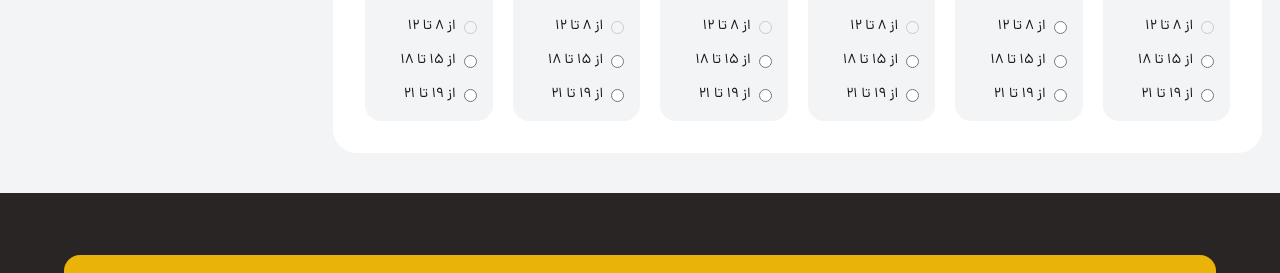
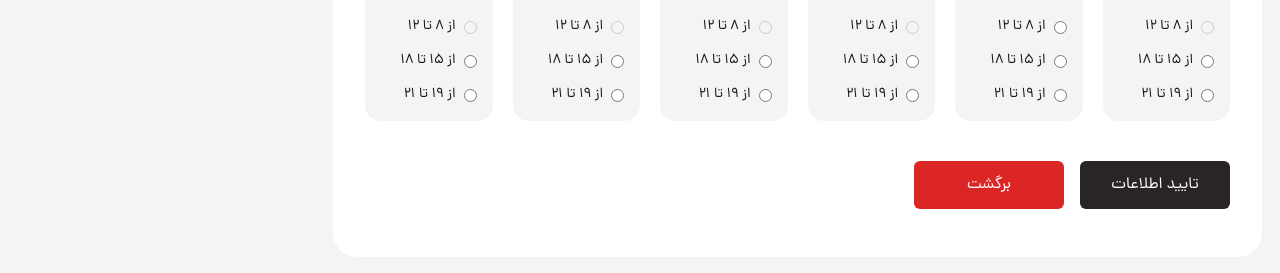
Before and after one commit to milad1385/tool-shop, a Next.js app: page /checkout in a window 1280 px wide. Shown: the part 1121-1394 px from the top of the page. Built offline with nearby package versions, Linux system fonts and the light colour scheme; grey boxes are pictures that could not be loaded.

Commit message:
add accept and back to cart btn in order page

```diff
--- a/src/components/templates/checkout/MainBox.tsx
+++ b/src/components/templates/checkout/MainBox.tsx
@@ -7,6 +7,8 @@ import AddressModal from "./AddressModal";
 import Orders from "./Orders";
 import Title from "./Title";
 import ChooseTime from "./ChooseTime";
+import Button from "@/components/ui/Button";
+import Link from "next/link";
 
 function MainBox() {
   return (
@@ -40,7 +42,14 @@ function MainBox() {
 
       <Orders />
 
-      <ChooseTime/>
+      <ChooseTime />
+
+      <div className="flex gap-x-4">
+        <Button className="!w-[150px] mt-10">تایید اطلاعات</Button>
+        <Link href="/cart">
+          <Button className="!w-[150px] mt-10 !bg-red-600">برگشت</Button>
+        </Link>
+      </div>
     </div>
   );
 }
--- a/src/components/templates/checkout/Time.tsx
+++ b/src/components/templates/checkout/Time.tsx
@@ -6,7 +6,7 @@ function Time({ clocks, weekName }) {
       <h2 className="text-center font-Lalezar text-zinc-700">{weekName}</h2>
       <ul className="mt-4 space-y-3.5">
         {clocks.map((clock) => (
-          <li className="flex items-center gap-x-2">
+          <li key={clock.id} className="flex items-center gap-x-2">
             <input disabled={clock.isDisable} type="radio" className="accent-black" name="time" id={`clock-${clock.id}`} />
             <label htmlFor={`clock-${clock.id}`} className="text-sm">
               از {clock.minTime} تا {clock.maxTime}
```
